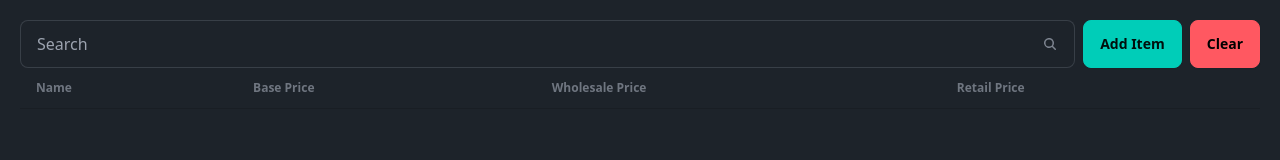
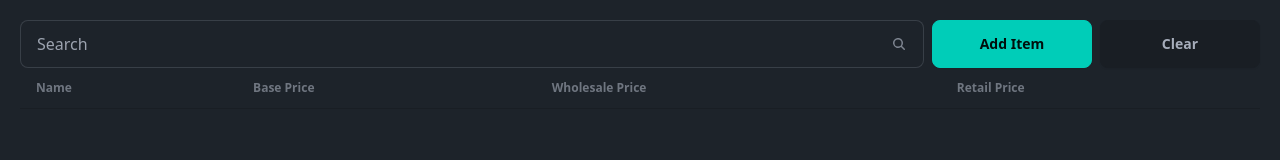
Before and after one commit to cgarave/itemate, a website: page index.html in a window 1280 px wide. Drawn offline with Linux system fonts and the light colour scheme.

Commit message:
Version 0.1

```diff
--- a/index.html
+++ b/index.html
@@ -2,20 +2,23 @@
 <html lang="en" data-theme="dark">
 <head>
     <meta charset="UTF-8">
-    <meta name="viewport" content="width=device-width, initial-scale=1.0">
+    <meta name="viewport" content="width=device-width, initial-scale=1.0, maximum-scale=1.0, user-scalable=0">
     <title>Document</title>
     <link rel="stylesheet" href="./src/output.css">
 </head>
 <body class="p-5">
-    <div class="w-full flex flex-row gap-x-2">
-        <label class="input input-bordered flex items-center gap-2 w-full">
+    <div class="w-full">
+      <div class="w-auto flex flex-col gap-y-2 sm:flex-row sm:gap-x-2">
+          <label class="input input-bordered flex items-center grow">
               <input type="text" class="grow" placeholder="Search" />
               <svg xmlns="http://www.w3.org/2000/svg" viewBox="0 0 16 16" fill="currentColor" class="w-4 h-4 opacity-70"><path fill-rule="evenodd" d="M9.965 11.026a5 5 0 1 1 1.06-1.06l2.755 2.754a.75.75 0 1 1-1.06 1.06l-2.755-2.754ZM10.5 7a3.5 3.5 0 1 1-7 0 3.5 3.5 0 0 1 7 0Z" clip-rule="evenodd" /></svg>
           </label>
-        <button id="add-button" class="btn btn-accent" onclick="my_modal_3.showModal()">Add Item</button>
-        <button id="clear-button" class="btn btn-error" onclick="localSave.resetData()">Clear</button>
+          <div class="flex flex-row gap-x-2 w-auto sm:w-fit">
+            <button id="add-button" class="btn w-20 grow btn-accent sm:w-40" onclick="my_modal_3.showModal()">Add Item</button>
+            <button id="clear-button" class="btn w-20 grow sm:w-40" onclick="localSave.resetData()">Clear</button>
           </div>
-    <div class="overflow-auto h-dvh">
+      </div>
+      <div class="overflow-auto w-full">
           <table class="table table-zebra">
             <!-- head -->
             <thead>
@@ -30,7 +33,8 @@
             </tbody>
           </table>
         </div>
-
+    </div>
+</body>
 <dialog id="my_modal_3" class="modal">
   <div class="modal-box">
     <form method="dialog">
@@ -64,6 +68,5 @@
     <button id="add-new-item" class="btn btn-accent w-full mt-5">Add</button>
   </div>
 </dialog>
-</body>
 <script src="./script.js"></script>
 </html>
```
Also changed, not shown: src/output.css. Lines whose indentation alone changed are shown as unchanged.
